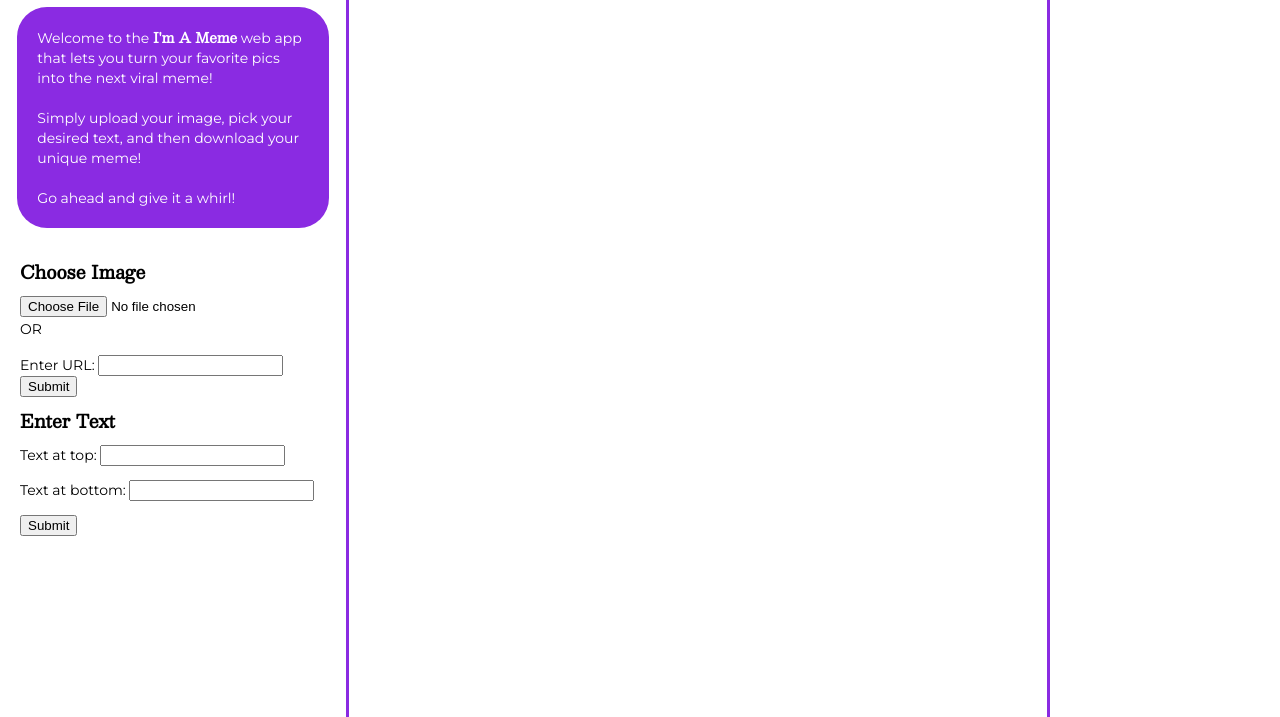
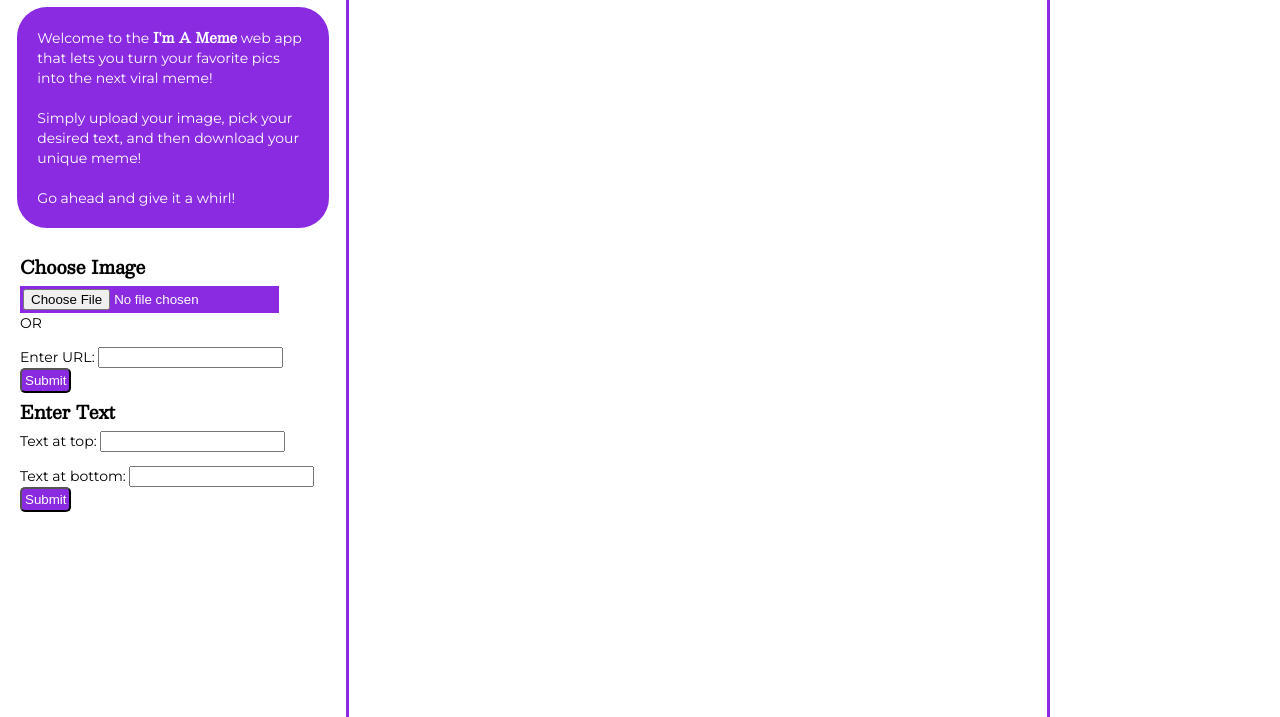
Before and after one commit to KatieDeMet/imameme, a website: page client/index.html in a window 1280 px wide. Shown: the part 83-800 px from the top of the page. Drawn offline with nearby package versions, Linux system fonts and the light colour scheme.

Commit message:
style update

```diff
--- a/client/style.css
+++ b/client/style.css
@@ -31,7 +31,7 @@ h1 {
 
 h3 {
     font-size: 18px;
-    margin: 15px 0 15px 0;
+    margin: 10px 0 10px 0;
 }
 
 #mainContainer {
@@ -66,8 +66,29 @@ h3 {
 }
 
 #or {
-    padding-top: 5px;
-    padding-bottom: 5px;
+    padding-top: 3px;
+    padding-bottom: 3px;
+}
+
+input[type=text]:focus {
+    outline:none;
+    border: 3px solid blueviolet;
+    border-radius: 5px;
+}
+
+input[type=submit] {
+    background-color: blueviolet;
+    color: #fff;
+    border-radius: 5px;
+    padding: 3px;
+    cursor: pointer;
+}
+
+input[type=file] {
+    background-color: blueviolet;
+    color: #fff;
+    padding: 3px;
+    cursor: pointer;
 }
 
 #display {
```
Also changed, not shown: client/index.html (+1 -1 lines).
